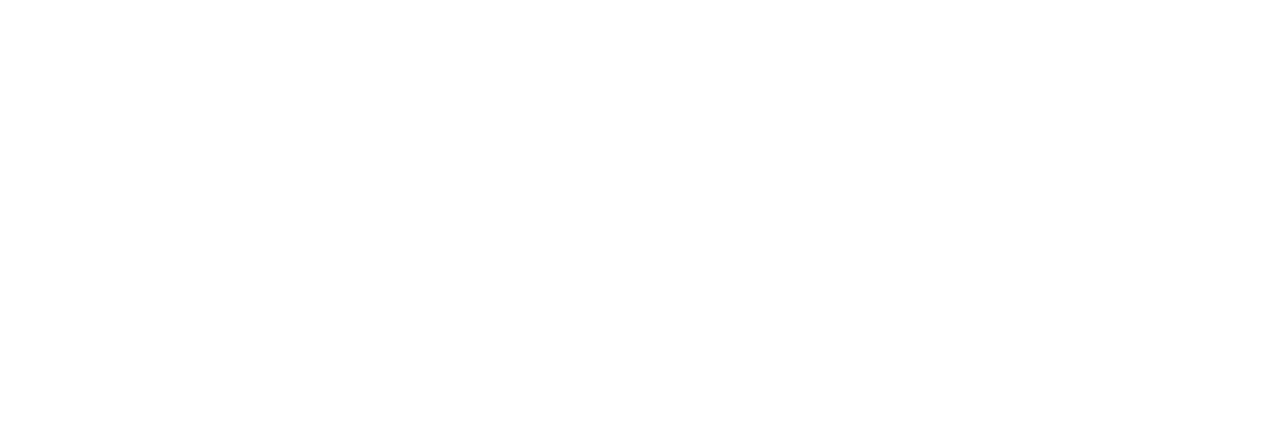
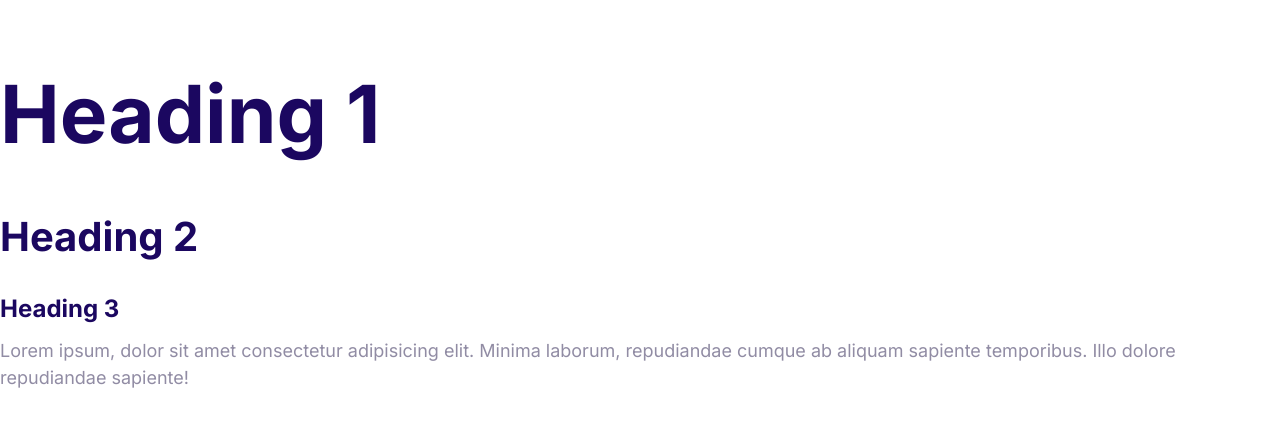
Before and after one commit to tvcampus00/demo, a plain HTML site: page index.html in a window 1280 px wide. Drawn offline with Linux system fonts and the light colour scheme.

Commit message:
define the typo.

```diff
--- a/css/styles.css
+++ b/css/styles.css
@@ -5,3 +5,55 @@
   --colorHeading: #1b0760;
   --colorBody: #918ca4;
 }
+
+html {
+  font-size: 62.5%;
+}
+
+body {
+  font-family: Inter, Arial, Helvetica, sans-serif;
+  font-size: 2.4rem;
+  line-height: 1.5;
+  color: var(--colorBody);
+}
+
+h1,
+h2,
+h3 {
+  color: var(--colorHeading);
+  margin-bottom: 1rem;
+}
+
+h1 {
+  font-size: 7rem;
+}
+
+h2 {
+  font-size: 4rem;
+}
+
+h3 {
+  font-size: 3rem;
+}
+
+p {
+  margin-top: 0;
+}
+
+@media screen and (min-width: 1024px) {
+  body {
+    font-size: 1.8rem;
+  }
+
+  h1 {
+    font-size: 8rem;
+  }
+
+  h2 {
+    font-size: 4rem;
+  }
+
+  h3 {
+    font-size: 2.4rem;
+  }
+}
--- a/index.html
+++ b/index.html
@@ -5,8 +5,23 @@
     <meta http-equiv="X-UA-Compatible" content="IE=edge" />
     <meta name="viewport" content="width=device-width, initial-scale=1.0" />
     <title>Demo index</title>
+    <link rel="preconnect" href="https://fonts.googleapis.com" />
+    <link rel="preconnect" href="https://fonts.gstatic.com" crossorigin />
+    <link
+      href="https://fonts.googleapis.com/css2?family=Inter:wght@400;700&family=Open+Sans:ital,wght@0,400;1,300&family=Roboto:ital,wght@1,100&display=swap"
+      rel="stylesheet"
+    />
+    <link rel="stylesheet" href="css/normalize.css" />
     <link rel="stylesheet" href="css/styles.css" />
-    <link rel="stylesheet" href="css/normalize.css" />
   </head>
-  <body></body>
+  <body>
+    <h1>Heading 1</h1>
+    <h2>Heading 2</h2>
+    <h3>Heading 3</h3>
+    <p>
+      Lorem ipsum, dolor sit amet consectetur adipisicing elit. Minima laborum,
+      repudiandae cumque ab aliquam sapiente temporibus. Illo dolore repudiandae
+      sapiente!
+    </p>
+  </body>
 </html>
```
